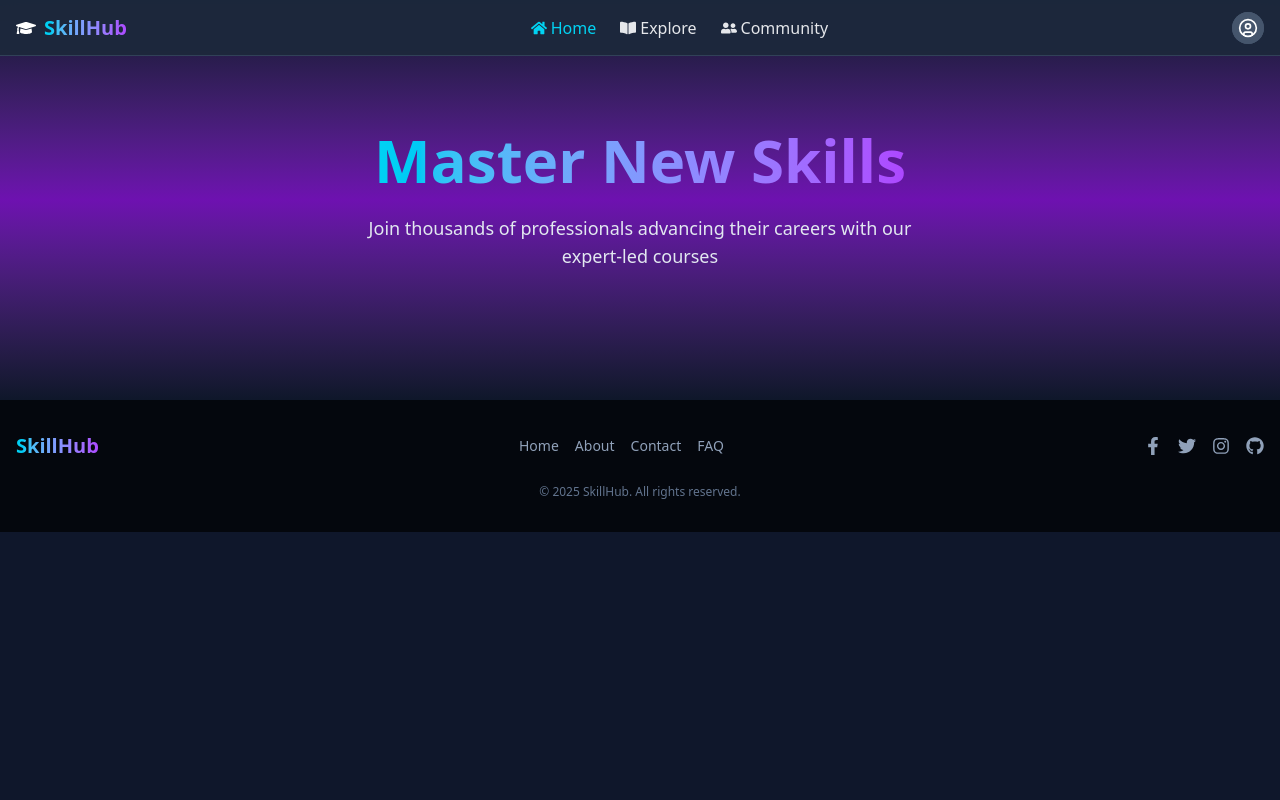
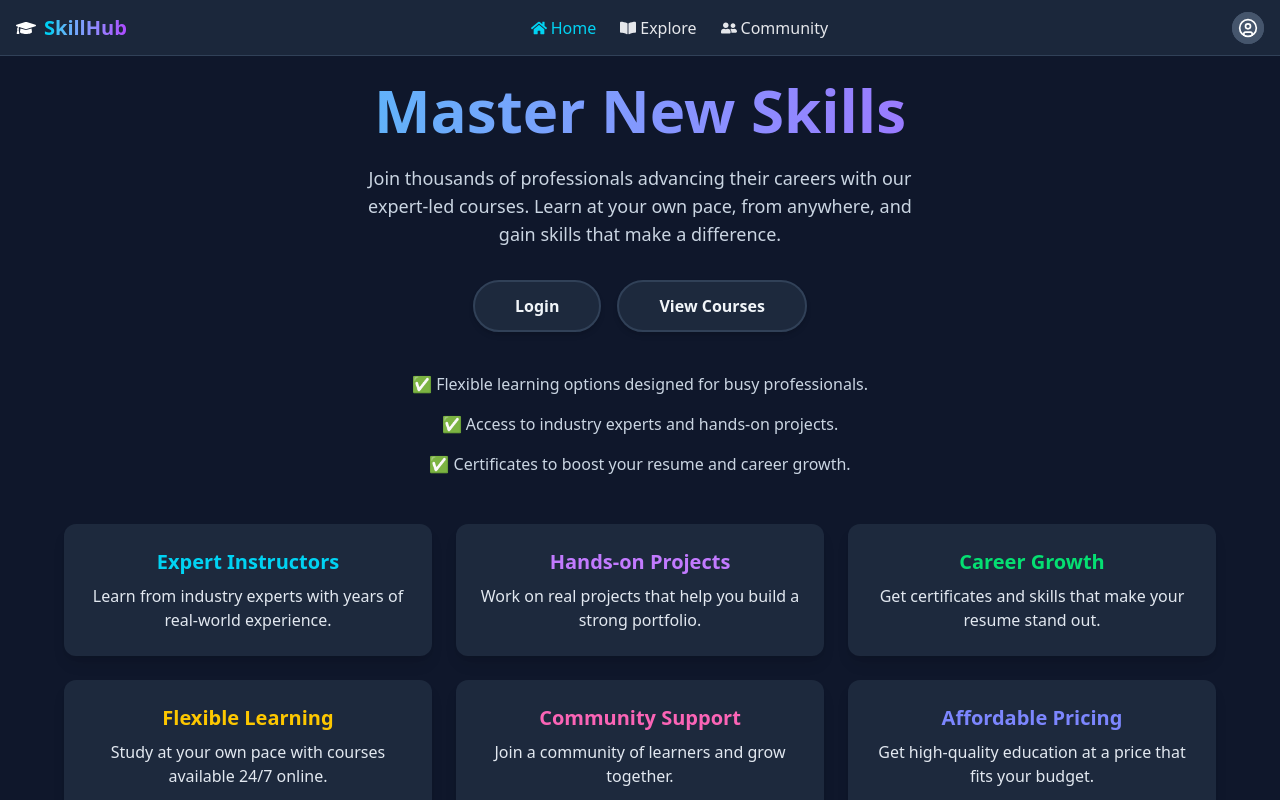
Before and after one commit to SBeeeee/LMS-Assesment-, a Next.js app in the folder frontend/: page / in a window 1280 px wide. Shown: the top 800 px of the page. Built offline with nearby package versions, Linux system fonts and the light colour scheme; no server answers.

Commit message:
added hero section

```diff
--- a/frontend/src/components/CourseSwitcher.jsx
+++ b/frontend/src/components/CourseSwitcher.jsx
@@ -18,7 +18,8 @@ const CourseSwitcher = () => {
       dispatch(setLoading(true));
       await enrollInCourse(courseId);
       const updated = await getMyEnrollments();
-      dispatch(setEnrolledCourses(updated.map(e => e.course._id)));
+      console.log("📦 getMyEnrollments() response:", updated);
+      dispatch(setEnrolledCourses(updated.map(e => e._id)));
     } catch (err) {
       console.error("Enrollment failed:", err)
     } finally {
--- a/frontend/src/components/Hero.jsx
+++ b/frontend/src/components/Hero.jsx
@@ -2,13 +2,71 @@ import React from 'react';
 
 function Hero() {
   return (
-    <div className="w-full h-[400px] flex flex-col justify-center items-center bg-gradient-to-b from-[#0f172a] via-purple-800 to-[#0f172a] text-center px-4">
-      <h1 className="text-5xl md:text-6xl font-extrabold text-transparent bg-clip-text bg-gradient-to-r from-cyan-400 to-purple-500">
+    <div className="w-full bg-slate-900 text-center px-4 py-12">
+      {/* Hero Text */}
+      <h1 className="text-5xl md:text-6xl font-extrabold text-transparent bg-clip-text bg-gradient-to-r mt-8 from-cyan-400 to-purple-500">
         Master New Skills
       </h1>
-      <p className="mt-6 text-lg text-slate-200 max-w-xl">
-        Join thousands of professionals advancing their careers with our expert-led courses
+      <p className="mt-6 text-lg text-slate-300 max-w-xl mx-auto">
+        Join thousands of professionals advancing their careers with our expert-led courses.
+        Learn at your own pace, from anywhere, and gain skills that make a difference.
       </p>
+
+      {/* CTA Buttons */}
+      <div className="mt-8 flex flex-col sm:flex-row justify-center gap-4">
+        <button className="px-10 py-3 rounded-full border-2 border-slate-700 bg-slate-800 text-slate-100 font-semibold shadow-md hover:bg-slate-700 hover:border-slate-500 transition duration-300">
+          Login
+        </button>
+        <button className="px-10 py-3 rounded-full border-2 border-slate-700 bg-slate-800 text-slate-100 font-semibold shadow-md hover:bg-slate-700 hover:border-slate-500 transition duration-300">
+          View Courses
+        </button>
+      </div>
+
+      {/* Additional Content */}
+      <div className="mt-10 max-w-2xl mx-auto text-slate-300 space-y-4">
+        <p>✅ Flexible learning options designed for busy professionals.</p>
+        <p>✅ Access to industry experts and hands-on projects.</p>
+        <p>✅ Certificates to boost your resume and career growth.</p>
+      </div>
+
+      {/* Cards Section */}
+      <div className="mt-12 grid grid-cols-1 sm:grid-cols-2 md:grid-cols-3 gap-6 max-w-6xl mx-auto">
+        {/* Card 1 */}
+        <div className="bg-slate-800 p-6 rounded-xl shadow-lg hover:shadow-xl transition duration-300">
+          <h3 className="text-xl font-semibold text-cyan-400 mb-2">Expert Instructors</h3>
+          <p className="text-slate-200">Learn from industry experts with years of real-world experience.</p>
+        </div>
+
+        {/* Card 2 */}
+        <div className="bg-slate-800 p-6 rounded-xl shadow-lg hover:shadow-xl transition duration-300">
+          <h3 className="text-xl font-semibold text-purple-400 mb-2">Hands-on Projects</h3>
+          <p className="text-slate-200">Work on real projects that help you build a strong portfolio.</p>
+        </div>
+
+        {/* Card 3 */}
+        <div className="bg-slate-800 p-6 rounded-xl shadow-lg hover:shadow-xl transition duration-300">
+          <h3 className="text-xl font-semibold text-green-400 mb-2">Career Growth</h3>
+          <p className="text-slate-200">Get certificates and skills that make your resume stand out.</p>
+        </div>
+
+        {/* Card 4 */}
+        <div className="bg-slate-800 p-6 rounded-xl shadow-lg hover:shadow-xl transition duration-300">
+          <h3 className="text-xl font-semibold text-yellow-400 mb-2">Flexible Learning</h3>
+          <p className="text-slate-200">Study at your own pace with courses available 24/7 online.</p>
+        </div>
+
+        {/* Card 5 */}
+        <div className="bg-slate-800 p-6 rounded-xl shadow-lg hover:shadow-xl transition duration-300">
+          <h3 className="text-xl font-semibold text-pink-400 mb-2">Community Support</h3>
+          <p className="text-slate-200">Join a community of learners and grow together.</p>
+        </div>
+
+        {/* Card 6 */}
+        <div className="bg-slate-800 p-6 rounded-xl shadow-lg hover:shadow-xl transition duration-300">
+          <h3 className="text-xl font-semibold text-indigo-400 mb-2">Affordable Pricing</h3>
+          <p className="text-slate-200">Get high-quality education at a price that fits your budget.</p>
+        </div>
+      </div>
     </div>
   );
 }
--- a/frontend/src/components/api.js
+++ b/frontend/src/components/api.js
@@ -53,7 +53,7 @@ export const logout = async (dispatch, router) => {
     localStorage.removeItem("token");
 
     // Clear Redux user
-    d
+
 
     // Redirect to login
     router.push("/");
```
